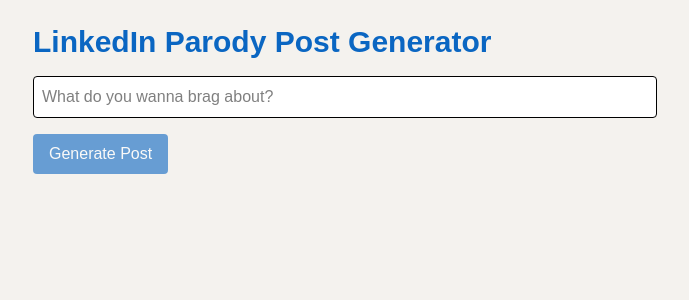
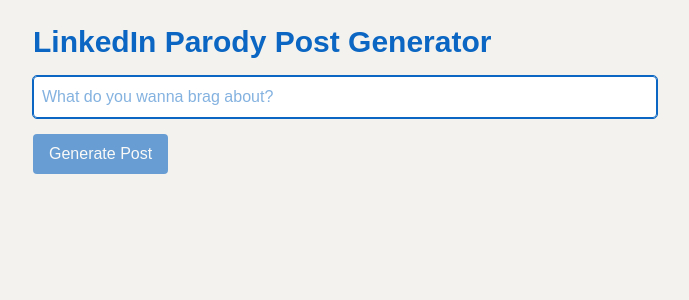
Before and after one commit to ameerza123/LinkedIn-BS-Generator, a Next.js app: page / in a window 1280 px wide. Shown: the top 300 px of the page, without its empty margins (295-984 px from the left). Built offline with nearby package versions, Linux system fonts and the light colour scheme.

Commit message:
Changed colours of text input box

```diff
--- a/src/app/page.tsx
+++ b/src/app/page.tsx
@@ -41,7 +41,11 @@
         onChange={(e) => setInput(e.target.value)}
         placeholder="What do you wanna brag about?"
         className="w-full border p-2 rounded mb-4"
-        style={{ backgroundColor: 'rgb(255, 255, 255)', color: 'black' }}
+        style={{
+          backgroundColor: 'rgb(255, 255, 255)',
+          color: 'rgb(10, 102, 194)',
+          outline: '1px solid rgb(10, 102, 194)',
+        }}
       />
 
       <button
```
